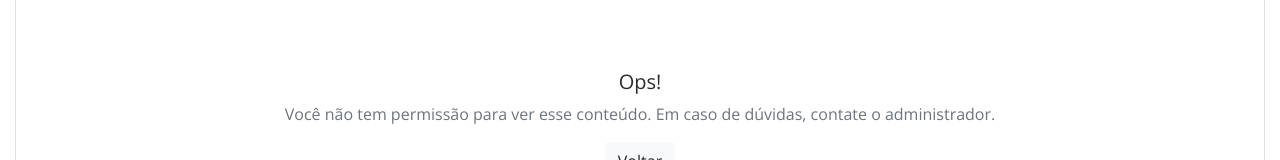
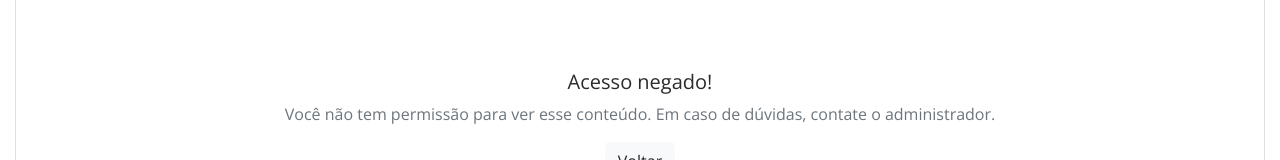
Before and after one commit to myrp-claudinei/powerdocs, a plain HTML site: page empty-states.html in a window 1280 px wide. Shown: the part 1915-2075 px from the top of the page. Drawn offline with nearby package versions, Linux system fonts and the light colour scheme.

Commit message:
Alterado h5 do empty state de acesso negado

```diff
--- a/empty-states.html
+++ b/empty-states.html
@@ -64,8 +64,8 @@
             <div class="card">
                 <div class="card-body">
                     <div class="text-center">
-                        <div class="empty-forbidden mx-auto">Acesso negado!</div>
-                        <h5>Ops!</h5>
+                        <div class="empty-forbidden mx-auto">Acesso negado</div>
+                        <h5>Acesso negado!</h5>
                         <p class="text-secondary">Você não tem permissão para ver esse conteúdo. Em caso de dúvidas, contate o administrador.</p>
 
                         <button type="button" class="btn btn-light">Voltar</button>
```
